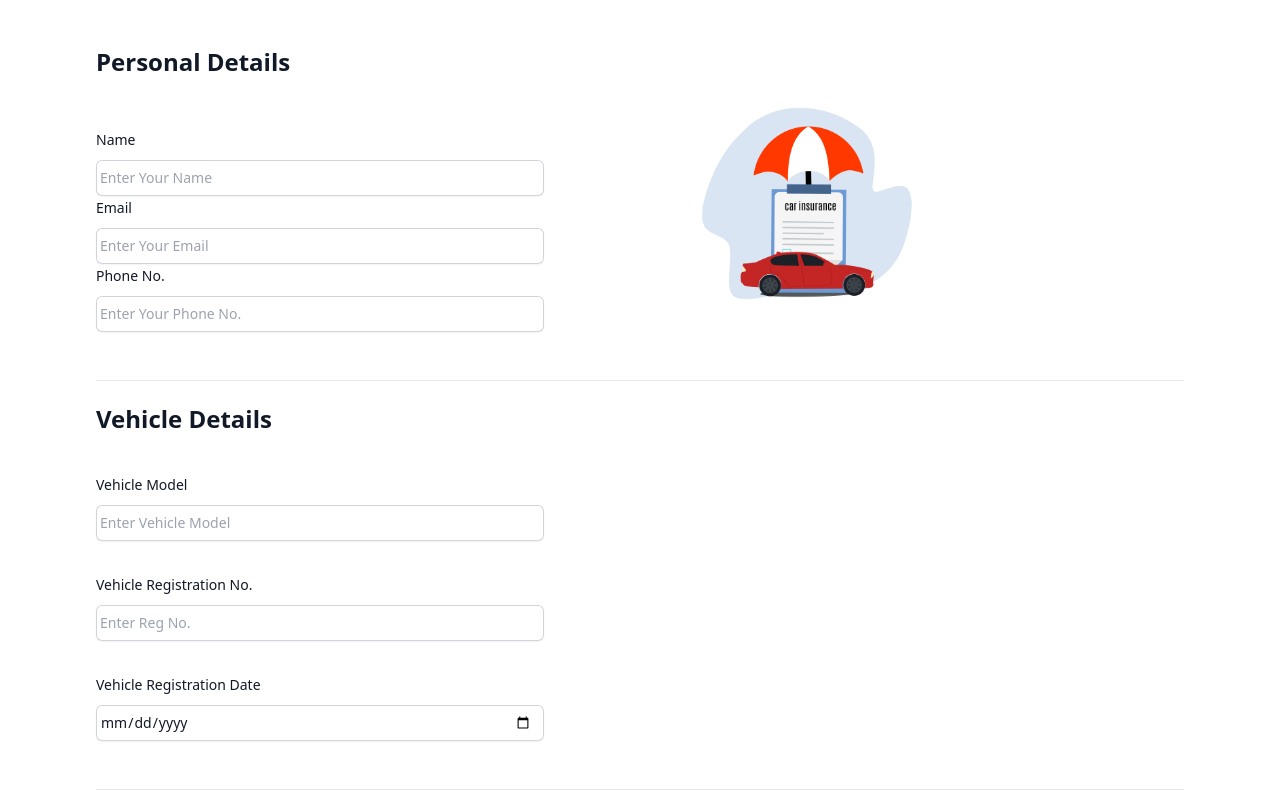
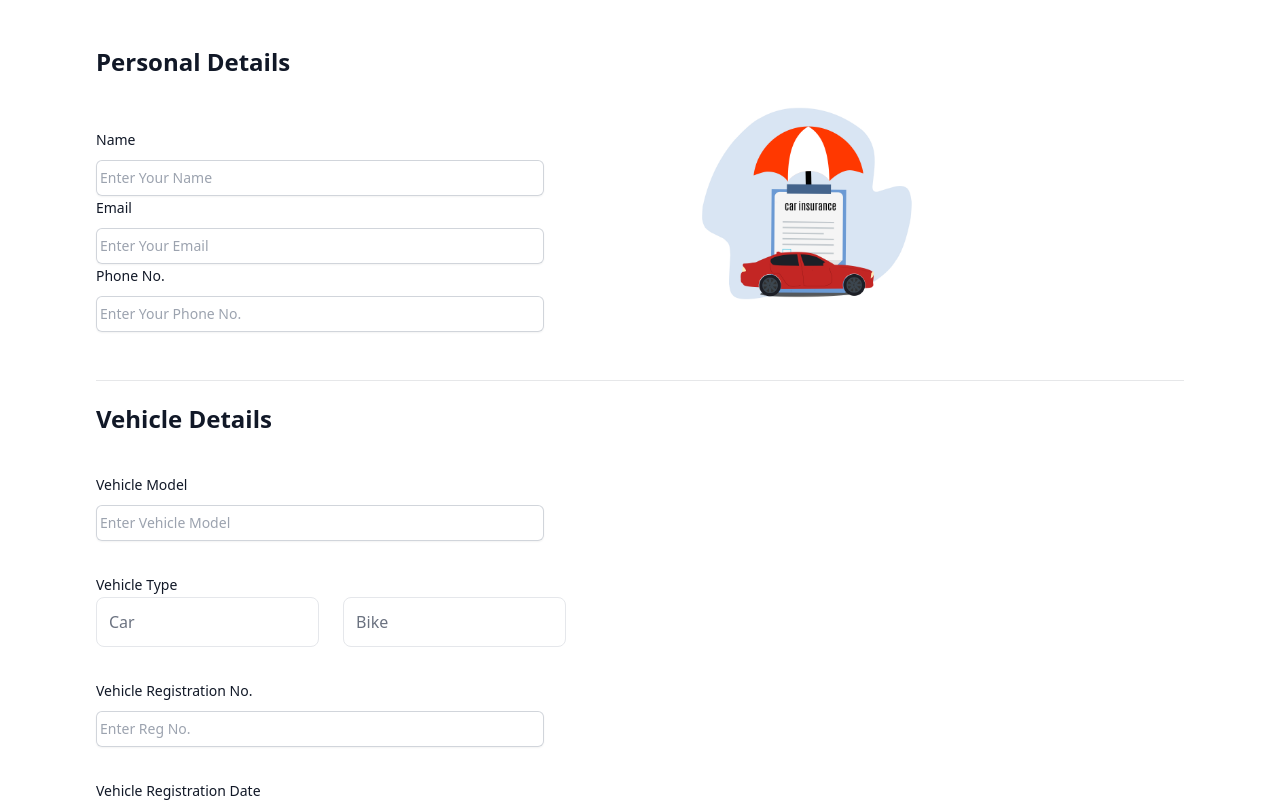
Before and after one commit to shubham610/Hwealth_Angular, an Angular app: page / in a window 1280 px wide. Shown: the top 802 px of the page. Built offline with nearby package versions, Linux system fonts and the light colour scheme.

Commit message:
Vehicle insurance form fields added

```diff
--- a/src/app/vehicle-insurance/vehicle-insurance.component.html
+++ b/src/app/vehicle-insurance/vehicle-insurance.component.html
@@ -103,6 +103,51 @@
                 />
               </div>
             </div>
+          </div>
+          <div class="sm:col-span-4">
+            <label
+              for="vehicleType"
+              class="block text-sm font-medium leading-6 text-gray-900"
+              >Vehicle Type</label
+            >
+            <ul class="grid w-full gap-6 md:grid-cols-3">
+              <li>
+                <input
+                  type="radio"
+                  name="vehicleType"
+                  id="car"
+                  value="car"
+                  class="hidden peer"
+                  required
+                />
+                <label
+                  for="car"
+                  class="inline-flex items-center justify-between w-full p-3 text-gray-500 border border-gray-200 rounded-lg cursor-pointer dark:hover:text-gray-300 dark:border-gray-700 dark:peer-checked:text-blue-500 peer-checked:border-blue-600 peer-checked:text-blue-600 hover:text-gray-600 hover:bg-gray-100"
+                >
+                  <div class="block">
+                    <div class="w-full">Car</div>
+                  </div>
+                </label>
+              </li>
+              <li>
+                <input
+                  type="radio"
+                  name="vehicleType"
+                  id="bike"
+                  value="bike"
+                  class="hidden peer"
+                  required
+                />
+                <label
+                  for="bike"
+                  class="inline-flex items-center justify-between w-full p-3 text-gray-500 border border-gray-200 rounded-lg cursor-pointer dark:hover:text-gray-300 dark:border-gray-700 dark:peer-checked:text-blue-500 peer-checked:border-blue-600 peer-checked:text-blue-600 hover:text-gray-600 hover:bg-gray-100"
+                >
+                  <div class="block">
+                    <div class="w-full">Bike</div>
+                  </div>
+                </label>
+              </li>
+            </ul>
           </div>
           <div class="sm:col-span-4">
             <label
```
